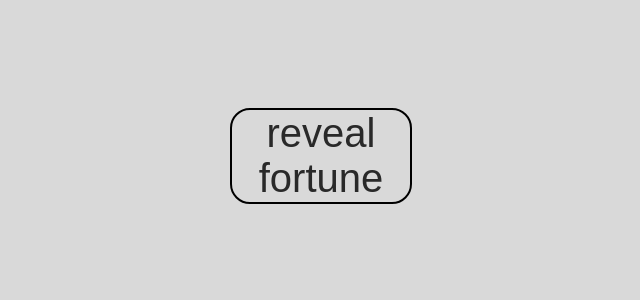
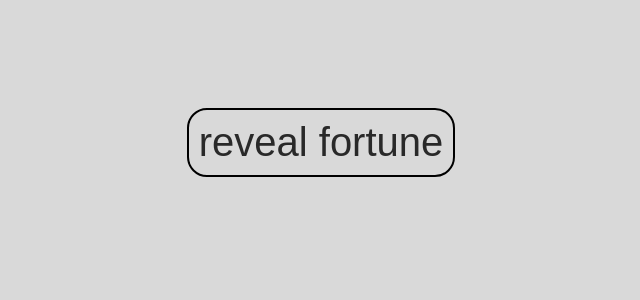
Before and after one commit to devUserContact/emoji-fortune, a Next.js app: page / in a window 1280 px wide. Shown: the top 300 px of the page, without its empty margins (319-959 px from the left). Built offline with nearby package versions, Linux system fonts and the light colour scheme.

Commit message:
added animation and edited button styling

```diff
--- a/styles/Main.module.scss
+++ b/styles/Main.module.scss
@@ -30,6 +30,9 @@
 }
 .textContainer {
 	margin-top: 8rem;
+	animation: fadeInAnimation ease 9s;
+	animation-iteration-count: 1;
+	animation-fill-mode: forwards;
 }
 .emojiContainer {
 	display: grid;
@@ -51,15 +54,23 @@
 }
 .bttn {
 	display: grid;
-	width: 70%;
 	margin: auto;
 	margin-top: 10rem;
+	padding: 1rem;
+	white-space: nowrap;
 	text-align: center;
 	font-size: 3rem;
 	border-radius: 2rem;
 	border: 2px solid black;
 }
-
+@keyframes fadeInAnimation {
+	0% {
+		opacity: 0;
+	}
+	100% {
+		opacity: 1;
+	}
+}
 @include sm {
 	.textContainer {
 		margin-top: 4rem;
```
